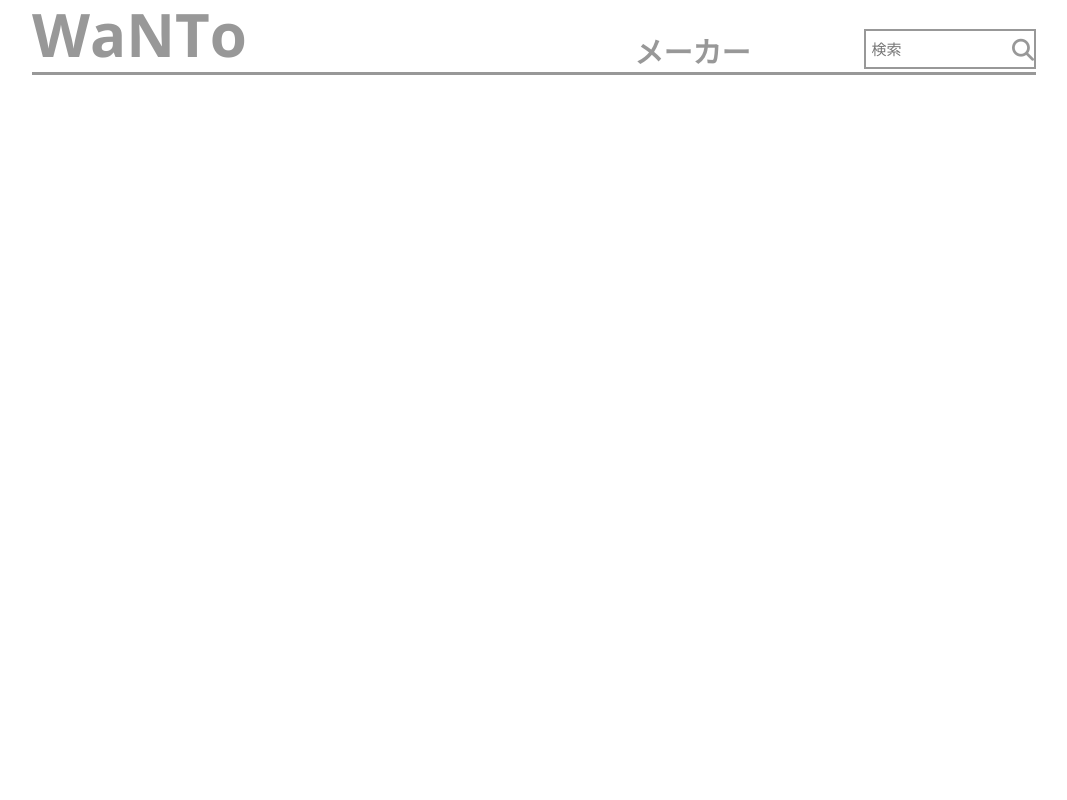
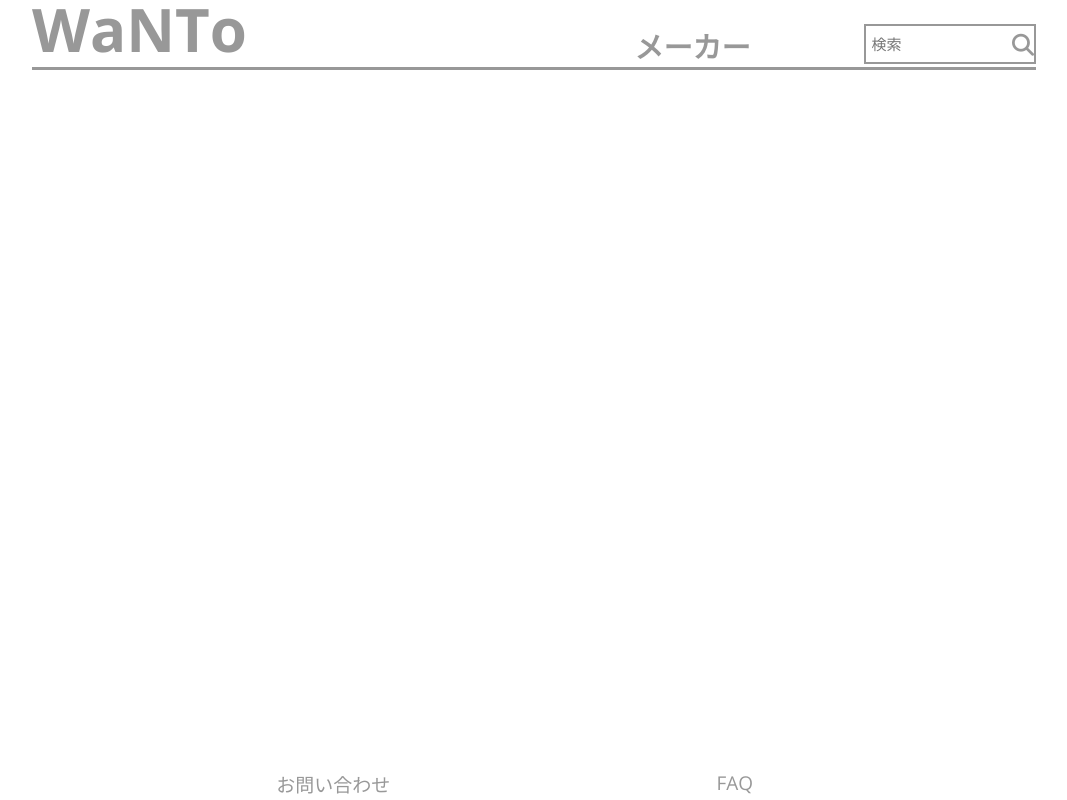
Before and after one commit to yabu4696/WaNTo_django, a Django app: page / in a window 1280 px wide. Shown: the whole page, without its empty margins (106-1173 px from the left). Run offline with Django 3.2, Linux system fonts and the light colour scheme; data that the repository does not hold is empty; parts of the project's set-up code (start-up, migrations or seed data) failed here and were passed over; some libraries are stand-ins or nearby versions.

Commit message:
2021-03-10_css-finish2

```diff
--- a/web_WaNTo/wantem/static/wantem/css/style_base.css
+++ b/web_WaNTo/wantem/static/wantem/css/style_base.css
@@ -6,12 +6,14 @@ html{
 body {
     margin: 0 auto;
     width: 100%;
+    min-height: 100vh;
     display: grid;
     grid-template:
         "....... ....... ......." 0px
         "....... header  ......." 50px
-        "....... ....... ......." 25px
+        "....... ....... ......." 0px
         "....... main    ......." 1fr
+        "....... footer  ......." 20px
         / 10px 1fr 10px
 }
 a{
@@ -101,10 +103,40 @@ header > .container{
 color:#5e5e5e;
 }
 
+footer{
+    grid-area: footer;
+    font-size: 11px;
+}
+
+footer > .container{
+    height: 20px;
+    display: grid;
+    grid-template:
+    "...... contact ...... question ......" 20px
+    /   1fr 1fr 1fr 1fr 1fr
+}
+.contact{
+    grid-area: contact;
+    text-align: center;
+}
+.question{
+    grid-area: question;
+    text-align: center;
+}
 
 
 main{
     grid-area: main;
+    height: 100%;
+    overflow: scroll;
+        /* IE, Edge 対応 */
+    -ms-overflow-style: none;
+    /* Firefox 対応 */
+    scrollbar-width: none;
+}
+      /* Chrome, Safari 対応 */
+main::-webkit-scrollbar {
+    display:none
 }
 
 .title_card>a{
@@ -198,16 +230,16 @@ main{
 
 @media (min-width: 600px) {
     body {
-        font-size: 2rem;
         max-width: 1024px;
         margin: 0 auto;
         min-height: 100vh;
         display: grid;
         grid-template:
-        "....... ....... ......." 25px
+        "....... ....... ......." 20px
         "....... header  ......." 50px
-        "....... ....... ......." 25px
+        "....... ....... ......." 0px
         "....... main    ......." 1fr
+        "....... footer  ......." 30px
         / 10px 1fr 10px
     }
 
@@ -295,6 +327,24 @@ main{
     #sbtn:hover{
     color:#5e5e5e;
     }
-
+    footer{
+        grid-area: footer;
+        font-size: 19px;
+    }
+    footer > .container{
+        height: 30px;
+        display: grid;
+        grid-template:
+        "...... contact ...... question ......" 30px
+        /   1fr 1fr 1fr 1fr 1fr
+    }
+    .contact{
+        grid-area: contact;
+        text-align: center;
+    }
+    .question{
+        grid-area: question;
+        text-align: center;
+    }
 
 }
--- a/web_WaNTo/wantem/static/wantem/css/style_detail.css
+++ b/web_WaNTo/wantem/static/wantem/css/style_detail.css
@@ -6,7 +6,8 @@
     row-gap: 15px;
     font-size: 30px;
     text-align: center;
-    padding-bottom: 15px;
+    padding-top:15px ;
+    padding-bottom: 0px;
 }
 .item_title > .title_card{
     border:  solid 2px #989898;
@@ -77,7 +78,8 @@ img {
         row-gap: 15px;
         font-size: 40px;
         text-align: center;
-        padding-bottom: 20px;
+        padding-top:15px ;
+        padding-bottom: 0px;
     }
     .item_title > .title_card{
         border:  solid 3px #989898;
--- a/web_WaNTo/wantem/static/wantem/css/style_index.css
+++ b/web_WaNTo/wantem/static/wantem/css/style_index.css
@@ -6,7 +6,8 @@
     column-gap: 15px;
     font-size: 30px;
     text-align: center;
-    padding-bottom: 15px;
+    padding-top: 15px;
+    padding-bottom: 0px;
 }
 
 .item_title > .title_card{
@@ -30,7 +31,8 @@
         column-gap: 15px;
         font-size: 40px;
         text-align: center;
-        padding-bottom: 20px;
+        padding-top:15px ;
+        padding-bottom: 0px;
     }
 
     .item_title > .title_card{
--- a/web_WaNTo/wantem/templates/wantem/base.html
+++ b/web_WaNTo/wantem/templates/wantem/base.html
@@ -35,6 +35,11 @@
     </header>
     {% block content %}
     {% endblock %}
-
+    <footer>
+        <div class="container">
+            <a class="contact">お問い合わせ</a>
+            <a class="question">FAQ</a>
+        </div>
+    </footer>
 </body>
 </html>
--- a/web_WaNTo/wantem/templates/wantem/rayout_index.html
+++ b/web_WaNTo/wantem/templates/wantem/rayout_index.html
@@ -55,6 +55,12 @@
             </div>
         </div>
     </main>
+    <footer>
+        <div class="container">
+            <a class="contact">お問い合わせ</a>
+            <a class="question">FAQ</a>
+        </div>
+    </footer>
 </body>
 
 </html>
--- a/web_WaNTo/wantem/views.py
+++ b/web_WaNTo/wantem/views.py
@@ -163,7 +163,7 @@ def exclusion(request,slug):
                 })
 
 def rayout(request):
-    return render(request,'wantem/rayout_detail.html')
+    return render(request,'wantem/rayout_index.html')
 
 
 from celery.result import AsyncResult
```
